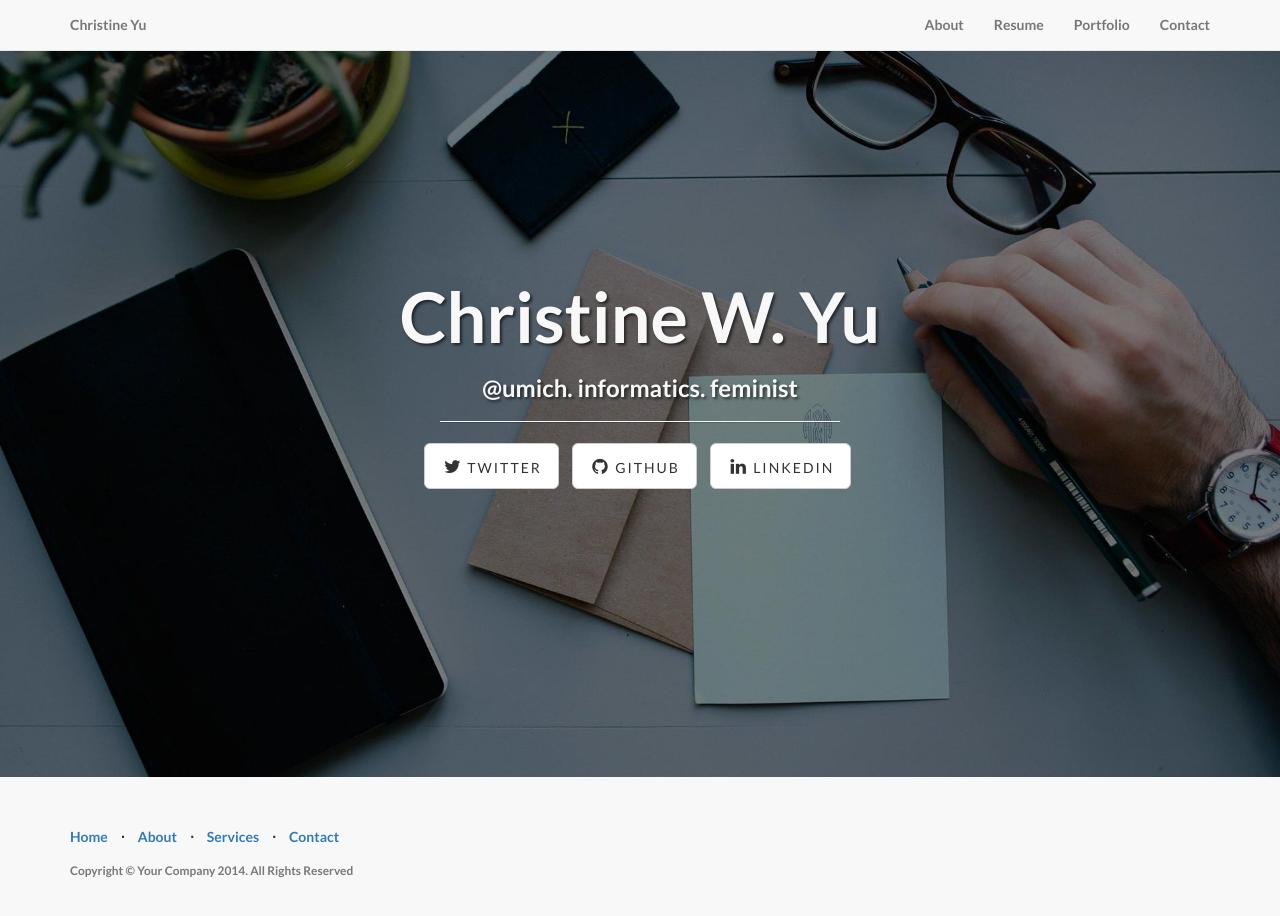
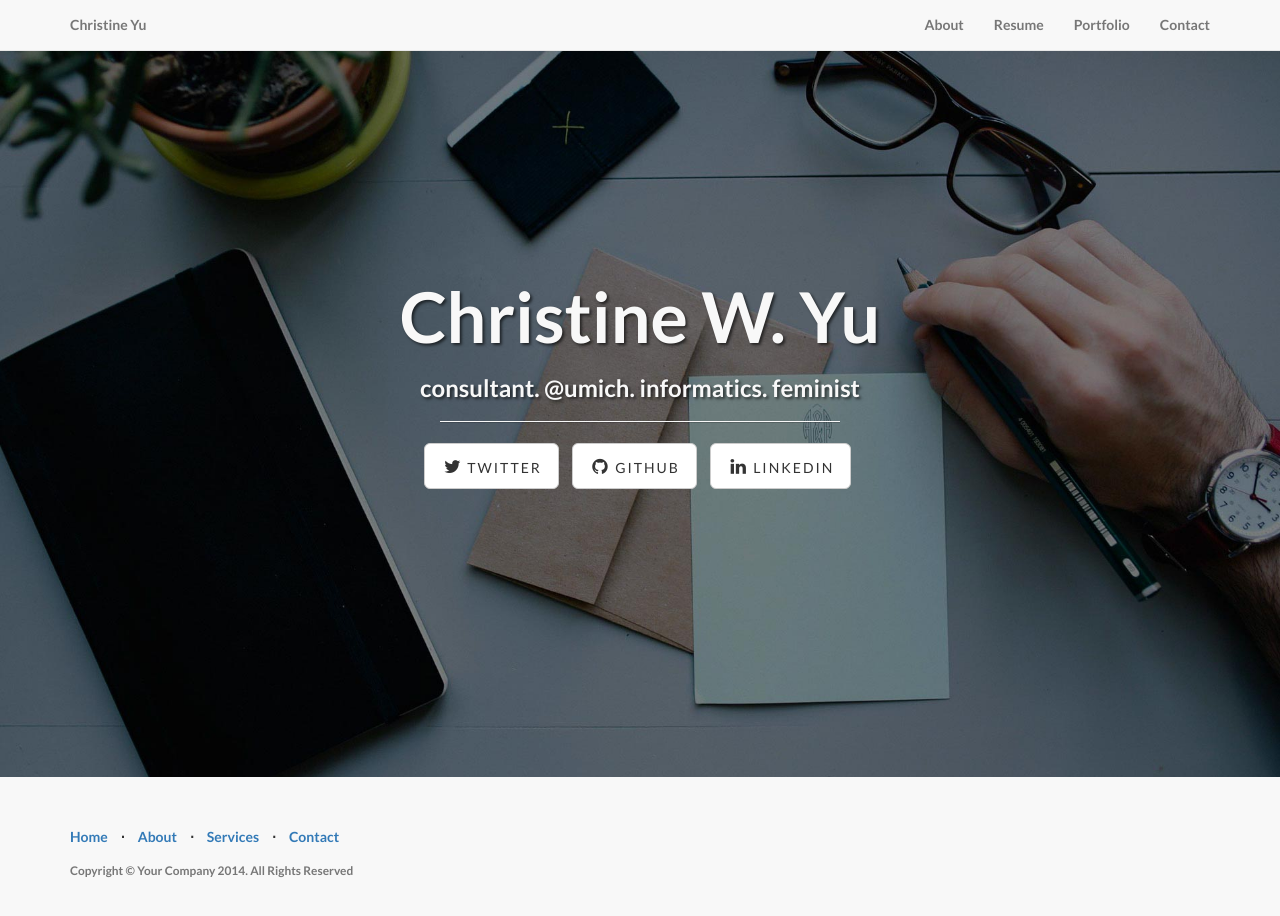
Before and after one commit to chriyu/chriyu.github.io, a plain HTML site: page index.html in a window 1280 px wide. Drawn offline with Linux system fonts and the light colour scheme.

Commit message:
Add text
Added ‘consultant’ to main page summary

```diff
--- a/index.html
+++ b/index.html
@@ -77,7 +77,7 @@
                 <div class="col-lg-12">
                     <div class="intro-message">
                         <h1>Christine W. Yu</h1>
-                        <h3>@umich. informatics. feminist</h3>
+                        <h3>consultant. @umich. informatics. feminist</h3>
                         <hr class="intro-divider">
                         <ul class="list-inline intro-social-buttons">
                             <li>
```
